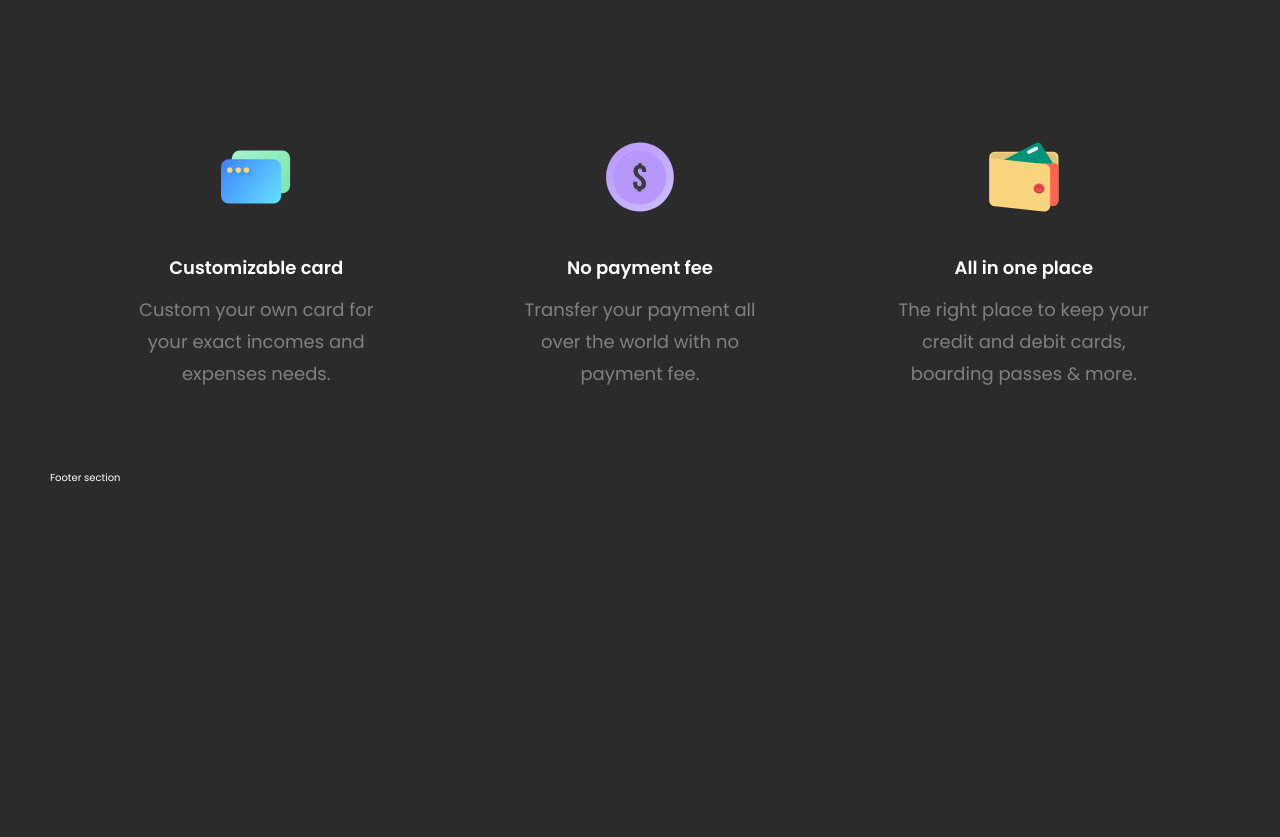
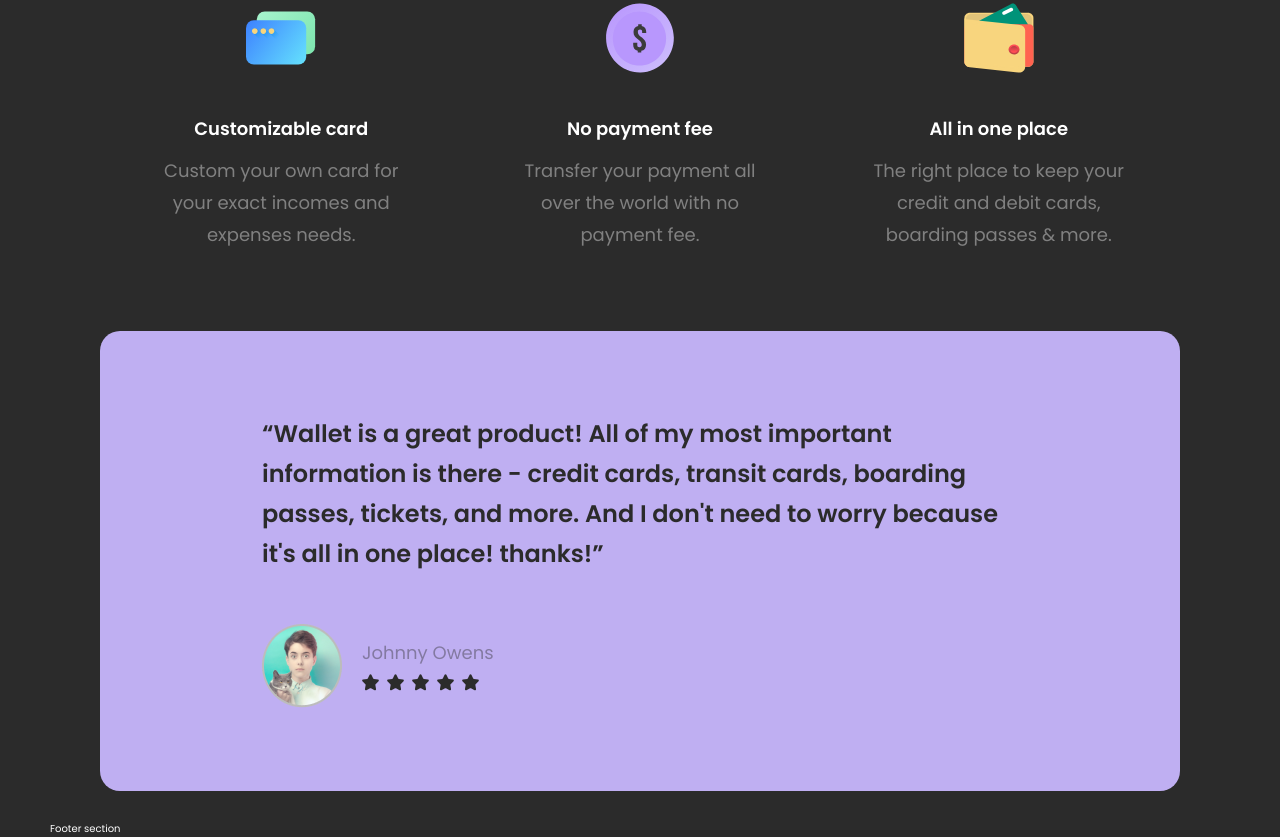
Before and after one commit to murajsam/landing-page-week1, a plain HTML site: page index.html in a window 1280 px wide. Shown: the part 1620-2457 px from the top of the page. Before the commit the page ends 2106 px from the top, so only its background shows below. Drawn offline with Linux system fonts and the light colour scheme.

Commit message:
feat(#7): Making Testimonials Section

```diff
--- a/index.html
+++ b/index.html
@@ -112,6 +112,61 @@
           </div>
         </div>
       </section>
+
+      <section class="testimonial">
+        <div class="testimonial__container">
+          <div class="testimonial__text">
+            <p class="testimonial__text-content">
+              “Wallet is a great product! All of my most important information
+              is there - credit cards, transit cards, boarding passes, tickets,
+              and more. And I don't need to worry because it's all in one place!
+              thanks!”
+            </p>
+          </div>
+          <div class="testimonial__author">
+            <img
+              src="assets/images/testimonial-author-image.png"
+              alt="Author Image"
+              class="testimonial__author-image"
+            />
+            <div class="testimonial__author-info">
+              <span class="testimonial__author-name">Johnny Owens</span>
+              <div class="testimonial__stars">
+                <div class="testimonial__star">
+                  <img
+                    src="assets/icons/testimonial-star-icon.svg"
+                    alt="testimonial rating star"
+                  />
+                </div>
+                <div class="testimonial__star">
+                  <img
+                    src="assets/icons/testimonial-star-icon.svg"
+                    alt="testimonial rating star"
+                  />
+                </div>
+                <div class="testimonial__star">
+                  <img
+                    src="assets/icons/testimonial-star-icon.svg"
+                    alt="testimonial rating star"
+                  />
+                </div>
+                <div class="testimonial__star">
+                  <img
+                    src="assets/icons/testimonial-star-icon.svg"
+                    alt="testimonial rating star"
+                  />
+                </div>
+                <div class="testimonial__star">
+                  <img
+                    src="assets/icons/testimonial-star-icon.svg"
+                    alt="testimonial rating star"
+                  />
+                </div>
+              </div>
+            </div>
+          </div>
+        </div>
+      </section>
     </main>
     <footer>Footer section</footer>
   </body>
--- a/scss/base/_reset.scss
+++ b/scss/base/_reset.scss
@@ -26,7 +26,7 @@ main {
   max-width: 37.5rem;
   margin: 0 auto;
   @include respond-to("desktop") {
-    max-width: 128rem;
+    max-width: 108rem;
   }
 }
 
--- /dev/null
+++ b/scss/layout/_testemonial.scss
@@ -0,0 +1,83 @@
+@use "../utils/variables" as *;
+@use "../components/button" as *;
+@use "../utils/mixins" as *;
+
+.testimonial {
+  background-color: $primary-btn-color;
+  border-radius: 2rem;
+  padding: 8rem 3rem;
+  margin-bottom: 5rem;
+
+  &__container {
+    display: flex;
+    flex-direction: column;
+    gap: 8rem;
+  }
+
+  &__text {
+    &-content {
+      color: $primary-background-color;
+      font-weight: 600;
+      font-size: 2.4rem;
+      line-height: 4rem;
+      letter-spacing: 0%;
+      text-align: center;
+    }
+  }
+
+  &__author {
+    display: flex;
+    flex-direction: row;
+    justify-content: center;
+    align-items: center;
+    gap: 2rem;
+
+    &-info {
+      display: flex;
+      flex-wrap: none;
+      flex-direction: column;
+      gap: 0.5rem;
+    }
+
+    &-name {
+      font-weight: 400;
+      font-size: 1.8rem;
+      line-height: 3.2rem;
+      letter-spacing: 0%;
+      opacity: 0.4;
+      color: $primary-background-color;
+    }
+  }
+
+  &__stars {
+    display: flex;
+    flex-direction: row;
+    gap: 0.5rem;
+  }
+
+  &__star {
+    width: 2rem;
+    height: 2rem;
+  }
+
+  @include respond-to("desktop") {
+    padding: 8.3rem 16.2rem;
+    margin-bottom: 3rem;
+
+    &__container {
+      justify-content: center;
+      align-items: baseline;
+      gap: 5rem;
+    }
+
+    &__text {
+      &-content {
+        text-align: left;
+      }
+    }
+
+    &__stars {
+      gap: 0.5rem;
+    }
+  }
+}
--- a/scss/main.scss
+++ b/scss/main.scss
@@ -8,3 +8,4 @@
 @use "layout/partners";
 @use "layout/product";
 @use "layout/features";
+@use "layout/testemonial";
```
Also changed, not shown: assets/icons/testimonial-star-icon.svg (added), assets/images/testimonial-author-image.png (added), scss/main.css.
